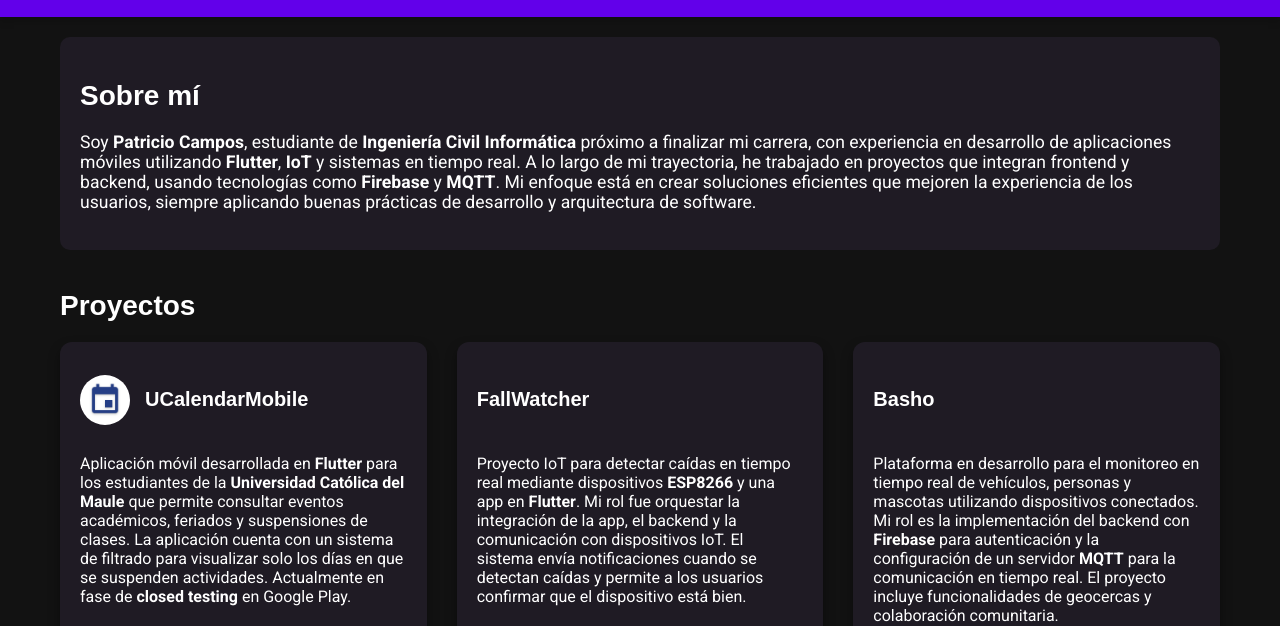
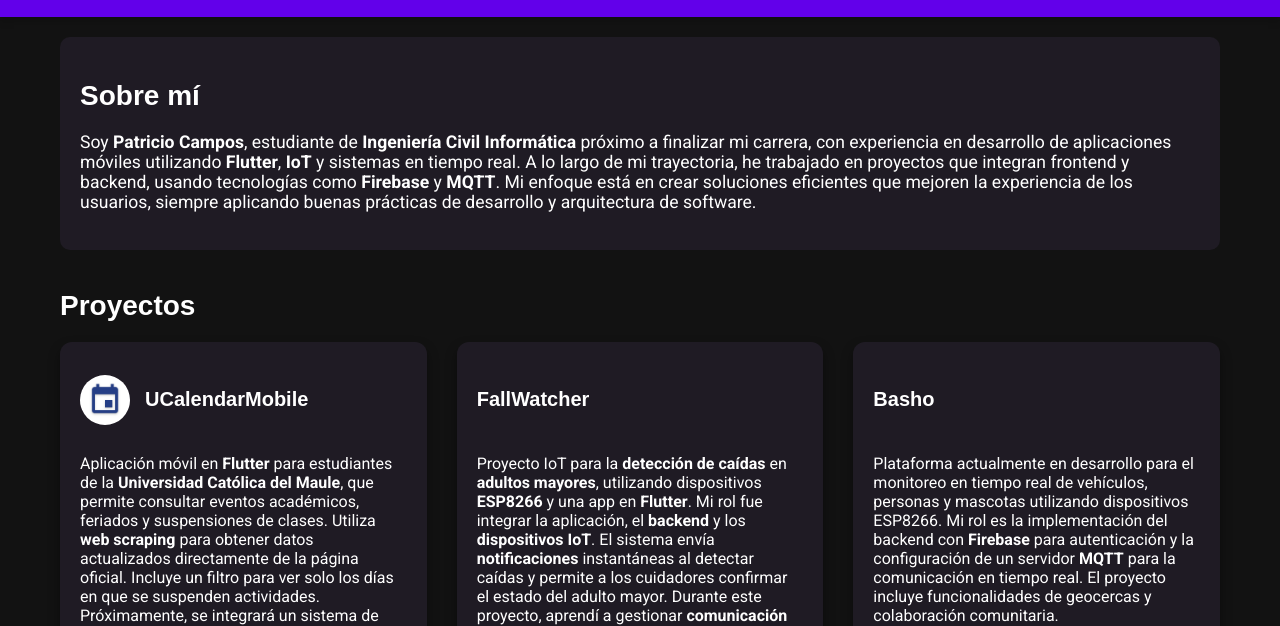
Before and after one commit to pcurz/pcurz.github.io, a plain HTML site: page index.html in a window 1280 px wide. Shown: the part 103-729 px from the top of the page. Drawn offline with Linux system fonts and the light colour scheme; a web font is replaced by a local one.

Commit message:
change description

```diff
--- a/index.html
+++ b/index.html
@@ -41,7 +41,7 @@
                         <h4>UCalendarMobile</h4>
                     </div>
                     <p>
-                        Aplicación móvil desarrollada en <strong>Flutter</strong> para los estudiantes de la <strong>Universidad Católica del Maule</strong> que permite consultar eventos académicos, feriados y suspensiones de clases. La aplicación cuenta con un sistema de filtrado para visualizar solo los días en que se suspenden actividades. Actualmente en fase de <strong>closed testing</strong> en Google Play.
+                        Aplicación móvil en <strong>Flutter</strong> para estudiantes de la <strong>Universidad Católica del Maule</strong>, que permite consultar eventos académicos, feriados y suspensiones de clases. Utiliza <strong>web scraping</strong> para obtener datos actualizados directamente de la página oficial. Incluye un filtro para ver solo los días en que se suspenden actividades. Próximamente, se integrará un sistema de <strong>notificaciones</strong> personalizadas. Actualmente en fase de <strong>closed testing</strong> en Google Play. Durante su desarrollo, aprendí a implementar scraping y optimizar interfaces centradas en la experiencia del usuario.
                     </p>
                     <a href="https://play.google.com/store/apps/details?id=dev.pcurz.ucmobile" class="project-link">
                         <i class="fab fa-google-play"></i> Ver en Google Play
@@ -58,7 +58,7 @@
                         <h4>FallWatcher</h4>
                     </div>
                     <p>
-                        Proyecto IoT para detectar caídas en tiempo real mediante dispositivos <strong>ESP8266</strong> y una app en <strong>Flutter</strong>. Mi rol fue orquestar la integración de la app, el backend y la comunicación con dispositivos IoT. El sistema envía notificaciones cuando se detectan caídas y permite a los usuarios confirmar que el dispositivo está bien.
+                        Proyecto IoT para la <strong>detección de caídas</strong> en <strong>adultos mayores</strong>, utilizando dispositivos <strong>ESP8266</strong> y una app en <strong>Flutter</strong>. Mi rol fue integrar la aplicación, el <strong>backend</strong> y los <strong>dispositivos IoT</strong>. El sistema envía <strong>notificaciones</strong> instantáneas al detectar caídas y permite a los cuidadores confirmar el estado del adulto mayor. Durante este proyecto, aprendí a gestionar <strong>comunicación en tiempo real</strong> y a implementar <strong>notificaciones push</strong>, mejorando la sincronización y confiabilidad de los datos.
                     </p>
                     <a href="https://github.com/pcurz/FallWatcher" class="project-link">
                         <i class="fab fa-github"></i> Ver en GitHub
@@ -76,7 +76,7 @@
                         <h4>Basho</h4>
                     </div>
                     <p>
-                        Plataforma en desarrollo para el monitoreo en tiempo real de vehículos, personas y mascotas utilizando dispositivos conectados. Mi rol es la implementación del backend con <strong>Firebase</strong> para autenticación y la configuración de un servidor <strong>MQTT</strong> para la comunicación en tiempo real. El proyecto incluye funcionalidades de geocercas y colaboración comunitaria.
+                        Plataforma actualmente en desarrollo para el monitoreo en tiempo real de vehículos, personas y mascotas utilizando dispositivos ESP8266. Mi rol es la implementación del backend con <strong>Firebase</strong> para autenticación y la configuración de un servidor <strong>MQTT</strong> para la comunicación en tiempo real. El proyecto incluye funcionalidades de geocercas y colaboración comunitaria.
                     </p>
                     <div class="tech-icons">
                         <i class="fab fa-js-square"></i>
```
